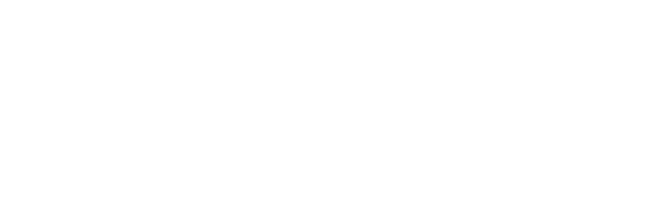
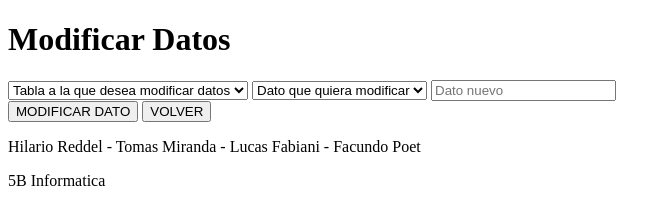
Before and after one commit to PioIX/2026_TPIN1_G17, a plain HTML site: page Frontend/modifydata.html in a window 1280 px wide. Shown: the whole page, without its empty margins (0-671 px from the left). Drawn offline with Linux system fonts and the light colour scheme.

Commit message:
Terminolos html q faltaban y el readme

```diff
--- a/Frontend/modifydata.html
+++ b/Frontend/modifydata.html
@@ -8,5 +8,37 @@
 </head>
 <body>
 
+    <div class="contenedor-abm">
+
+        <h1 class="titulo-pantalla">Modificar Datos</h1>
+
+        <div class="bloque-inputs">
+
+            <select id="selectTablaModificar" class="input-blanco">
+                <option value="" disabled selected hidden>Tabla a la que desea modificar datos</option>
+                <option value="jugadores">Jugadores de la Scaloneta</option>
+                <option value="usuarios">Usuarios del Sistema</option>
+            </select>
+
+            <select id="selectDatoAEditar" class="input-blanco">
+                <option value="" disabled selected hidden>Dato que quiera modificar</option>
+            </select>
+
+            <input type="text" id="inputNuevoValor" class="input-blanco" placeholder="Dato nuevo">
+
+        </div>
+
+        <div class="bloque-botones">
+            <button id="btnEnviarModificar" class="btn-blanco">MODIFICAR DATO</button>
+            <button id="btnVolverAdminModificar" class="btn-blanco">VOLVER</button>
+        </div>
+
+    </div>
+
+    <footer class="pie-creditos">
+        <p>Hilario Reddel - Tomas Miranda - Lucas Fabiani - Facundo Poet</p>
+        <p class="curso">5B Informatica</p>
+    </footer>
+
 </body>
 </html>
```
Also changed, not shown: Frontend/adddata.html (+28 -0 lines), Frontend/admin.html (+18 -1 lines), Frontend/eliminatedata.html (+30 -0 lines), README.md, img/Diagrama.png (added).
